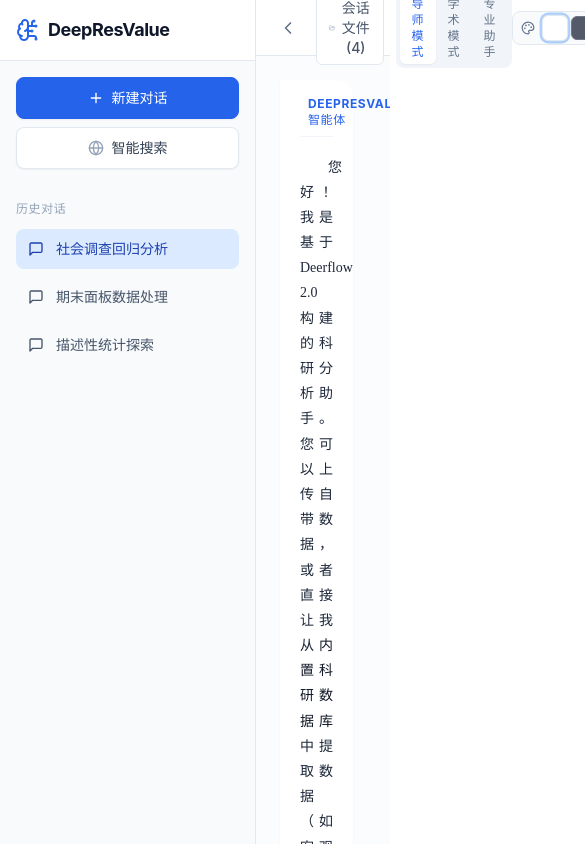
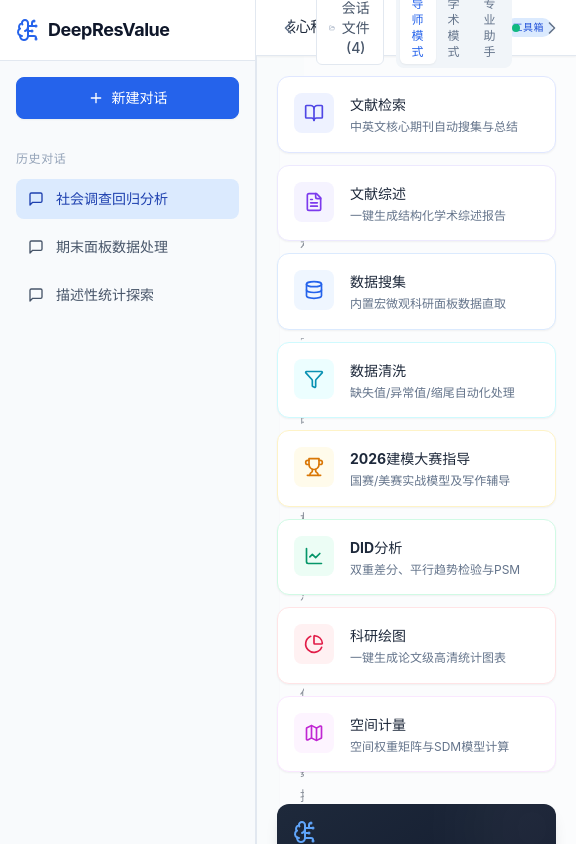
Before and after one commit to ZhangMochen1314/ZhangMochen1314, a React (Vite) app: page /chat in a window 390 px wide. Shown: the top 844 px of the page, 585 px wide, since content can reach past the window. Built offline with nearby package versions, Linux system fonts and the light colour scheme.

Commit message:
feat: 创建科研对话应用
Co-authored-by: traeagent <traeagent@users.noreply.github.com>

```diff
--- a/src/pages/Chat.tsx
+++ b/src/pages/Chat.tsx
@@ -306,18 +306,6 @@
                 <Plus className="w-4 h-4" />
                 <span className="font-medium text-sm whitespace-nowrap">新建对话</span>
               </button>
-              <button
-                onClick={() => setUseNetwork(!useNetwork)}
-                className={`w-full flex items-center justify-center space-x-2 border py-2.5 px-4 rounded-lg transition-all shadow-sm ${
-                  useNetwork
-                    ? (theme === 'dark' ? 'bg-indigo-900/50 border-indigo-700 text-indigo-300' : 'bg-indigo-50 border-indigo-200 text-indigo-700')
-                    : (theme === 'dark' ? 'bg-slate-800 border-slate-600 text-slate-300 hover:bg-slate-700' : (theme === 'eye-care' ? 'bg-[#DCEFDF] border-[#B5DAB9] text-slate-700 hover:bg-[#C7EDCC]' : 'bg-white border-slate-200 text-slate-700 hover:bg-slate-50'))
-                }`}
-                title="开启后将消耗积分联网检索最新文献与资讯"
-              >
-                <Globe className={`w-4 h-4 ${useNetwork ? (theme === 'dark' ? 'text-indigo-400' : 'text-indigo-500') : 'text-slate-400'}`} />
-                <span className="font-medium text-sm whitespace-nowrap">{useNetwork ? '智能搜索已开启' : '智能搜索'}</span>
-              </button>
             </div>
             <div className="flex-1 overflow-y-auto p-4 space-y-2">
               <div className="text-xs font-semibold text-slate-400 uppercase tracking-wider mb-3 whitespace-nowrap">历史对话</div>
@@ -332,7 +320,30 @@
                 </button>
               ))}
             </div>
-            <div className={`p-4 border-t space-y-1 shrink-0 ${theme === 'dark' ? 'border-slate-700' : (theme === 'eye-care' ? 'border-[#B5DAB9]' : 'border-slate-200')}`}>
+            <div className={`p-4 border-t space-y-3 shrink-0 ${theme === 'dark' ? 'border-slate-700' : (theme === 'eye-care' ? 'border-[#B5DAB9]' : 'border-slate-200')}`}>
+              {/* 主题切换移至此处 */}
+              <div className={`flex items-center justify-between p-1.5 rounded-lg border ${theme === 'dark' ? 'border-slate-700 bg-slate-800' : (theme === 'eye-care' ? 'border-[#A3D1A8] bg-[#C7EDCC]' : 'border-slate-200 bg-slate-100')}`}>
+                <div className="flex items-center text-xs font-medium pl-1 text-slate-500 dark:text-slate-400 whitespace-nowrap">
+                  <Palette className="w-3.5 h-3.5 mr-1" /> 主题
+                </div>
+                <div className="flex space-x-1">
+                  {(['light', 'dark', 'eye-care'] as Theme[]).map(t => (
+                    <button
+                      key={t}
+                      onClick={() => setTheme(t)}
+                      className={`w-6 h-6 rounded-md flex items-center justify-center transition-transform ${
+                        theme === t ? 'scale-110 shadow-sm ring-2 ring-blue-400/50' : 'hover:scale-105 opacity-70'
+                      } ${
+                        t === 'light' ? 'bg-white border border-slate-200' :
+                        t === 'dark' ? 'bg-slate-900 border border-slate-700' :
+                        'bg-[#C7EDCC] border border-[#B5DAB9]'
+                      }`}
+                      title={t === 'light' ? '默认亮色' : t === 'dark' ? '暗色模式' : '护眼绿'}
+                    />
+                  ))}
+                </div>
+              </div>
+              <div className="space-y-1">
                 <button className={`w-full flex items-center space-x-3 px-3 py-2 rounded-lg text-sm transition-colors whitespace-nowrap ${theme === 'dark' ? 'text-slate-300 hover:bg-slate-700' : 'text-slate-600 hover:bg-white/50'}`}>
                   <Settings className="w-4 h-4 text-slate-400 shrink-0" />
                   <span>个人设置</span>
@@ -341,6 +352,7 @@
                   <LogOut className="w-4 h-4 text-slate-400 shrink-0" />
                   <span>返回首页</span>
                 </Link>
+              </div>
             </div>
           </motion.div>
         )}
@@ -467,28 +479,11 @@
             </div>
           </div>
           <div className="flex items-center space-x-4 text-sm">
-            {/* 主题切换 */}
-            <div className={`flex items-center space-x-1 p-1 rounded-lg border ${theme === 'dark' ? 'border-slate-700 bg-slate-800' : (theme === 'eye-care' ? 'border-[#B5DAB9] bg-[#DCEFDF]' : 'border-slate-200 bg-slate-50')}`}>
-              <Palette className={`w-3.5 h-3.5 mx-1 ${theme === 'dark' ? 'text-slate-400' : 'text-slate-500'}`} />
-              {(['light', 'dark', 'eye-care'] as Theme[]).map(t => (
-                <button
-                  key={t}
-                  onClick={() => setTheme(t)}
-                  className={`w-6 h-6 rounded-md flex items-center justify-center transition-transform ${
-                    theme === t ? 'scale-110 shadow-sm ring-2 ring-blue-400/50' : 'hover:scale-105 opacity-70'
-                  } ${
-                    t === 'light' ? 'bg-white border border-slate-200' :
-                    t === 'dark' ? 'bg-slate-900 border border-slate-700' :
-                    'bg-[#C7EDCC] border border-[#B5DAB9]'
-                  }`}
-                  title={t === 'light' ? '默认亮色' : t === 'dark' ? '暗色模式' : '护眼绿'}
-                />
-              ))}
-            </div>
-
             <div className={`flex items-center space-x-2 ${theme === 'dark' ? 'text-slate-400' : 'text-slate-500'}`}>
-              <span className="flex w-2 h-2 rounded-full bg-emerald-500 animate-pulse"></span>
-              <span className="hidden sm:inline">DeepResValue 智能体运行中</span>
+              <span className={`flex w-2 h-2 rounded-full ${isLoading ? 'bg-amber-500 animate-pulse' : 'bg-emerald-500'}`}></span>
+              <span className="hidden sm:inline">
+                {isLoading ? 'DeepResValue 正在运行...' : 'DeepResValue 休息状态'}
+              </span>
             </div>
 
             <button
@@ -627,8 +622,29 @@
               />
               <div className="relative group">
                 <button
+                  onClick={() => setUseNetwork(!useNetwork)}
+                  className={`p-4 transition-colors rounded-l-2xl border-r ${
+                    theme === 'dark'
+                      ? (useNetwork ? 'text-indigo-400 bg-slate-800 border-slate-700' : 'text-slate-500 hover:text-indigo-400 bg-slate-800 border-slate-700')
+                      : (useNetwork ? 'text-indigo-600 bg-indigo-50 border-slate-200' : 'text-slate-400 hover:text-indigo-600 bg-transparent border-slate-200')
+                  }`}
+                >
+                  <Globe className={`w-5 h-5 ${useNetwork ? 'animate-pulse' : ''}`} />
+                </button>
+                <div className={`absolute bottom-full left-0 mb-2 w-48 text-white text-xs rounded-lg py-2 px-3 opacity-0 group-hover:opacity-100 transition-opacity pointer-events-none shadow-xl z-50 ${
+                  theme === 'dark' ? 'bg-slate-700' : 'bg-slate-800'
+                }`}>
+                  {useNetwork ? '联网搜索已开启，将消耗积分' : '点击开启智能联网搜索'}
+                  <div className={`absolute top-full left-4 -mt-1 w-2 h-2 transform rotate-45 ${
+                    theme === 'dark' ? 'bg-slate-700' : 'bg-slate-800'
+                  }`}></div>
+                </div>
+              </div>
+
+              <div className="relative group">
+                <button
                   onClick={() => fileInputRef.current?.click()}
-                  className={`p-4 transition-colors rounded-bl-2xl ${
+                  className={`p-4 transition-colors ${
                     theme === 'dark' ? 'text-slate-400 hover:text-blue-400 bg-slate-800' : 'text-slate-400 hover:text-blue-600 bg-transparent'
                   }`}
                   title="上传附件"
@@ -681,25 +697,41 @@
       </div>
 
       {/* Right Panel: Research Toolbox */}
-      <div className="w-80 lg:w-[320px] border-l border-slate-200 bg-slate-50/50 flex flex-col hidden lg:flex shrink-0">
-        <div className="h-14 border-b border-slate-200 flex items-center justify-between px-6 bg-white shrink-0 shadow-sm z-10">
-          <span className="font-bold text-slate-800 text-[15px] tracking-tight">核心科研模块</span>
+      <AnimatePresence initial={false}>
+        {rightSidebarOpen && (
+          <motion.div
+            initial={{ width: 0, opacity: 0 }}
+            animate={{ width: 320, opacity: 1 }}
+            exit={{ width: 0, opacity: 0 }}
+            className={`border-l flex flex-col shrink-0 overflow-hidden z-10 transition-colors duration-300 ${
+              theme === 'dark' ? 'bg-slate-800/50 border-slate-700' :
+              (theme === 'eye-care' ? 'bg-[#DCEFDF]/50 border-[#B5DAB9]' : 'bg-slate-50/50 border-slate-200')
+            }`}
+          >
+            <div className={`h-14 border-b flex items-center justify-between px-6 shrink-0 shadow-sm z-10 ${
+              theme === 'dark' ? 'bg-slate-900 border-slate-700' :
+              (theme === 'eye-care' ? 'bg-[#C7EDCC] border-[#B5DAB9]' : 'bg-white border-slate-200')
+            }`}>
+              <span className={`font-bold text-[15px] tracking-tight ${theme === 'dark' ? 'text-slate-200' : 'text-slate-800'}`}>核心科研模块</span>
               <div className="flex space-x-1">
-            <span className="px-2 py-0.5 bg-blue-100 text-blue-700 rounded-full text-[10px] font-bold uppercase tracking-wider">工具箱</span>
+                <span className={`px-2 py-0.5 rounded-full text-[10px] font-bold uppercase tracking-wider ${
+                  theme === 'dark' ? 'bg-blue-900/50 text-blue-400' :
+                  (theme === 'eye-care' ? 'bg-[#A3D1A8] text-[#2C5F2D]' : 'bg-blue-100 text-blue-700')
+                }`}>工具箱</span>
               </div>
             </div>
 
             <div className="flex-1 overflow-y-auto p-5">
               <div className="grid grid-cols-1 gap-3">
                 {[
-              { id: 'lit-search', icon: BookOpen, title: '文献检索', desc: '中英文核心期刊自动搜集与总结', color: 'text-indigo-600', bg: 'bg-indigo-50', border: 'border-indigo-100', hover: 'hover:border-indigo-300 hover:shadow-md' },
-              { id: 'lit-review', icon: FileText, title: '文献综述', desc: '一键生成结构化学术综述报告', color: 'text-violet-600', bg: 'bg-violet-50', border: 'border-violet-100', hover: 'hover:border-violet-300 hover:shadow-md' },
-              { id: 'data-collect', icon: Database, title: '数据搜集', desc: '内置宏微观科研面板数据直取', color: 'text-blue-600', bg: 'bg-blue-50', border: 'border-blue-100', hover: 'hover:border-blue-300 hover:shadow-md' },
-              { id: 'data-clean', icon: Filter, title: '数据清洗', desc: '缺失值/异常值/缩尾自动化处理', color: 'text-cyan-600', bg: 'bg-cyan-50', border: 'border-cyan-100', hover: 'hover:border-cyan-300 hover:shadow-md' },
-              { id: 'modeling', icon: Trophy, title: '2026建模大赛指导', desc: '国赛/美赛实战模型及写作辅导', color: 'text-amber-600', bg: 'bg-amber-50', border: 'border-amber-100', hover: 'hover:border-amber-300 hover:shadow-md' },
-              { id: 'did-analysis', icon: LineChart, title: 'DID分析', desc: '双重差分、平行趋势检验与PSM', color: 'text-emerald-600', bg: 'bg-emerald-50', border: 'border-emerald-100', hover: 'hover:border-emerald-300 hover:shadow-md' },
-              { id: 'sci-plot', icon: PieChart, title: '科研绘图', desc: '一键生成论文级高清统计图表', color: 'text-rose-600', bg: 'bg-rose-50', border: 'border-rose-100', hover: 'hover:border-rose-300 hover:shadow-md' },
-              { id: 'spatial', icon: Map, title: '空间计量', desc: '空间权重矩阵与SDM模型计算', color: 'text-fuchsia-600', bg: 'bg-fuchsia-50', border: 'border-fuchsia-100', hover: 'hover:border-fuchsia-300 hover:shadow-md' },
+                  { id: 'lit-search', icon: BookOpen, title: '文献检索', desc: '中英文核心期刊自动搜集与总结', color: 'text-indigo-600 dark:text-indigo-400', bg: 'bg-indigo-50 dark:bg-indigo-900/30', border: 'border-indigo-100 dark:border-indigo-800', hover: 'hover:border-indigo-300 dark:hover:border-indigo-500' },
+                  { id: 'lit-review', icon: FileText, title: '文献综述', desc: '一键生成结构化学术综述报告', color: 'text-violet-600 dark:text-violet-400', bg: 'bg-violet-50 dark:bg-violet-900/30', border: 'border-violet-100 dark:border-violet-800', hover: 'hover:border-violet-300 dark:hover:border-violet-500' },
+                  { id: 'data-collect', icon: Database, title: '数据搜集', desc: '内置宏微观科研面板数据直取', color: 'text-blue-600 dark:text-blue-400', bg: 'bg-blue-50 dark:bg-blue-900/30', border: 'border-blue-100 dark:border-blue-800', hover: 'hover:border-blue-300 dark:hover:border-blue-500' },
+                  { id: 'data-clean', icon: Filter, title: '数据清洗', desc: '缺失值/异常值/缩尾自动化处理', color: 'text-cyan-600 dark:text-cyan-400', bg: 'bg-cyan-50 dark:bg-cyan-900/30', border: 'border-cyan-100 dark:border-cyan-800', hover: 'hover:border-cyan-300 dark:hover:border-cyan-500' },
+                  { id: 'modeling', icon: Trophy, title: '2026建模大赛指导', desc: '国赛/美赛实战模型及写作辅导', color: 'text-amber-600 dark:text-amber-400', bg: 'bg-amber-50 dark:bg-amber-900/30', border: 'border-amber-100 dark:border-amber-800', hover: 'hover:border-amber-300 dark:hover:border-amber-500' },
+                  { id: 'did-analysis', icon: LineChart, title: 'DID分析', desc: '双重差分、平行趋势检验与PSM', color: 'text-emerald-600 dark:text-emerald-400', bg: 'bg-emerald-50 dark:bg-emerald-900/30', border: 'border-emerald-100 dark:border-emerald-800', hover: 'hover:border-emerald-300 dark:hover:border-emerald-500' },
+                  { id: 'sci-plot', icon: PieChart, title: '科研绘图', desc: '一键生成论文级高清统计图表', color: 'text-rose-600 dark:text-rose-400', bg: 'bg-rose-50 dark:bg-rose-900/30', border: 'border-rose-100 dark:border-rose-800', hover: 'hover:border-rose-300 dark:hover:border-rose-500' },
+                  { id: 'spatial', icon: Map, title: '空间计量', desc: '空间权重矩阵与SDM模型计算', color: 'text-fuchsia-600 dark:text-fuchsia-400', bg: 'bg-fuchsia-50 dark:bg-fuchsia-900/30', border: 'border-fuchsia-100 dark:border-fuchsia-800', hover: 'hover:border-fuchsia-300 dark:hover:border-fuchsia-500' },
                 ].map((tool) => (
                   <motion.button
                     whileHover={{ y: -2 }}
@@ -708,26 +740,31 @@
                     onClick={() => {
                       const command = `启动【${tool.title}】技能：请引导我进行相关操作。`;
                       setInput(command);
-                  // Focus input visually could be added here
                     }}
-                className={`w-full text-left p-4 rounded-xl border transition-all duration-200 bg-white ${tool.border} ${tool.hover} flex items-start space-x-4 group`}
+                    className={`w-full text-left p-4 rounded-xl border transition-all duration-200 flex items-start space-x-4 group ${
+                      theme === 'dark' ? 'bg-slate-800 shadow-sm' :
+                      (theme === 'eye-care' ? 'bg-white/80 shadow-sm' : 'bg-white shadow-sm hover:shadow-md')
+                    } ${tool.border} ${tool.hover}`}
                   >
                     <div className={`p-2.5 rounded-lg ${tool.bg} ${tool.color} group-hover:scale-110 transition-transform`}>
                       <tool.icon className="w-5 h-5" />
                     </div>
                     <div className="flex-1 min-w-0 pt-0.5">
-                  <h4 className="font-bold text-slate-800 text-sm mb-1">{tool.title}</h4>
-                  <p className="text-xs text-slate-500 leading-snug">{tool.desc}</p>
+                      <h4 className={`font-bold text-sm mb-1 ${theme === 'dark' ? 'text-slate-200' : 'text-slate-800'}`}>{tool.title}</h4>
+                      <p className={`text-xs leading-snug ${theme === 'dark' ? 'text-slate-400' : 'text-slate-500'}`}>{tool.desc}</p>
                     </div>
                   </motion.button>
                 ))}
               </div>
 
-          <div className="mt-8 p-4 bg-gradient-to-br from-slate-800 to-slate-900 rounded-xl text-white shadow-lg relative overflow-hidden">
+              <div className={`mt-8 p-4 rounded-xl shadow-lg relative overflow-hidden ${
+                theme === 'dark' ? 'bg-gradient-to-br from-blue-900/40 to-indigo-900/40 border border-blue-800/50' :
+                'bg-gradient-to-br from-slate-800 to-slate-900 text-white'
+              }`}>
                 <div className="absolute top-0 right-0 w-32 h-32 bg-white/5 rounded-full blur-2xl -mr-10 -mt-10"></div>
-            <BrainCircuit className="w-6 h-6 text-blue-400 mb-3" />
-            <h4 className="font-bold text-sm mb-1">DeepResValue 智能引擎</h4>
-            <p className="text-xs text-slate-300 leading-relaxed mb-4">
+                <BrainCircuit className={`w-6 h-6 mb-3 ${theme === 'dark' ? 'text-blue-400' : 'text-blue-400'}`} />
+                <h4 className={`font-bold text-sm mb-1 ${theme === 'dark' ? 'text-slate-200' : ''}`}>DeepResValue 智能引擎</h4>
+                <p className={`text-xs leading-relaxed mb-4 ${theme === 'dark' ? 'text-slate-400' : 'text-slate-300'}`}>
                   点击上方核心模块卡片，智能体将自动挂载对应技能和工具包，为您提供端到端的科研支持。
                 </p>
                 <div className="flex items-center space-x-2 text-xs font-medium text-blue-300">
@@ -736,7 +773,9 @@
                 </div>
               </div>
             </div>
-      </div>
+          </motion.div>
+        )}
+      </AnimatePresence>
     </div>
   );
 }
```
Lines whose indentation alone changed are shown as unchanged.
